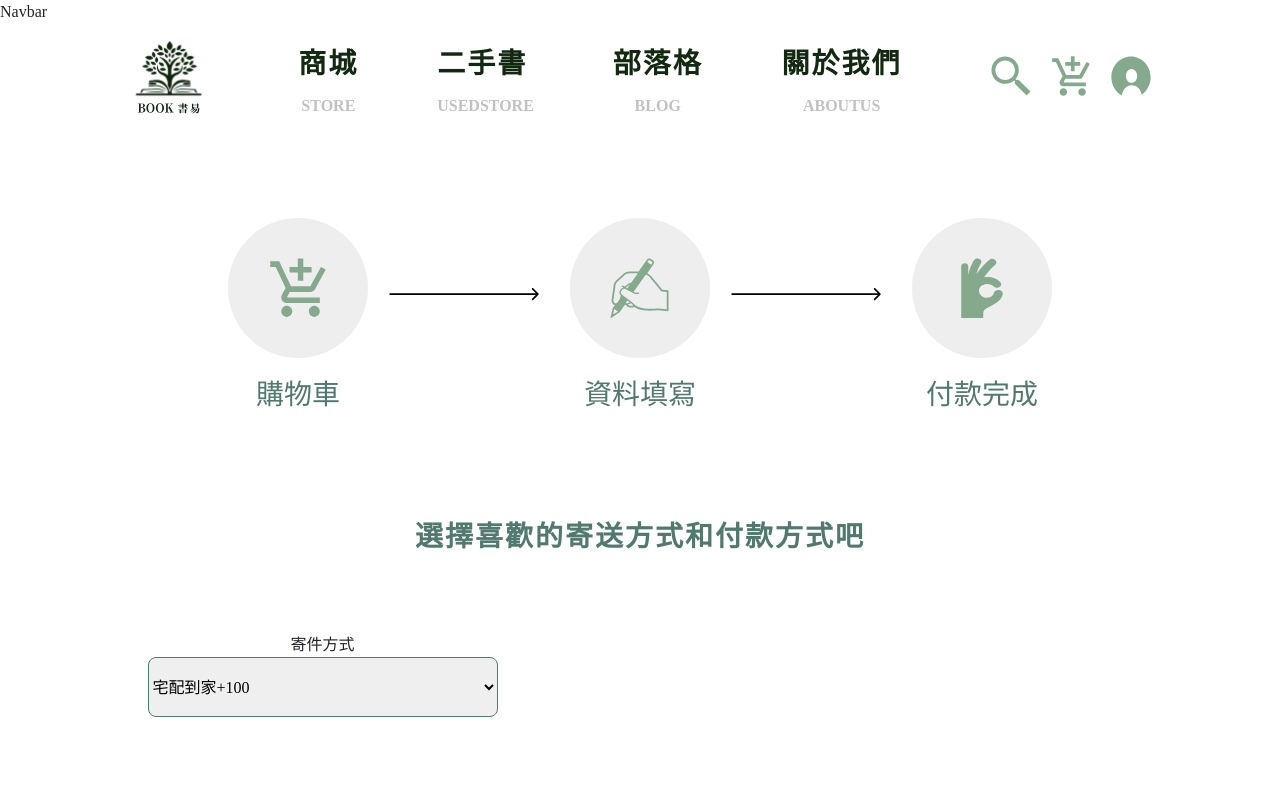
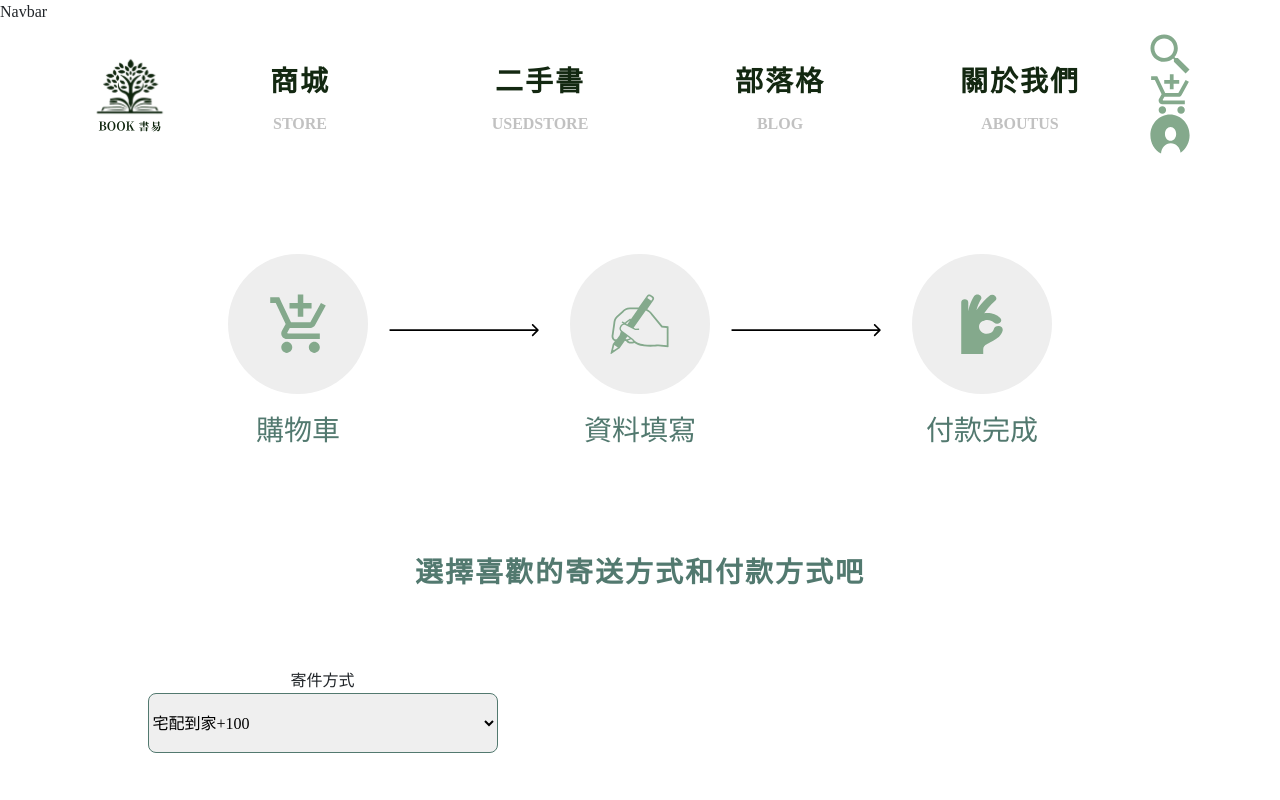
Before and after one commit to Emer0724/MFEE36_5th_Final, a Next.js app: page /order in a window 1280 px wide. Shown: the top 800 px of the page. Built offline with nearby package versions, Linux system fonts and the light colour scheme.

Commit message:
07101600

```diff
--- a/components/common/navbar/navbar.module.css
+++ b/components/common/navbar/navbar.module.css
@@ -1,4 +1,6 @@
 .HeaderNavbar{
+   width: 100%;
+   height:100%;
    display: flex;
    justify-content: space-around;
    align-items: center;
@@ -12,6 +14,8 @@
     display: flex;
     flex-direction: column;
     justify-content: center;
+    width: 100%;
+   height:100%;
     transition: all 0.5s ease-in;
 }
 .navlinkdiv:hover{
@@ -20,6 +24,7 @@
 
 .navlink1{
     text-decoration: none;
+    text-align: center;
     color: #132811;
     font-size: var(--txp28);
     font-weight: bolder;
@@ -36,8 +41,17 @@
 }
 .navlink2{
     text-decoration: none;
-    margin:auto
-}
-@media screen {
+    margin:auto;
 
 }
+.Icongroup{
+    width: 100%;
+    height:100%;
+    display: flex;
+    justify-content: center;
+    align-items: center;
+
+}
+@media(max-width:400px){
+
+}
```
